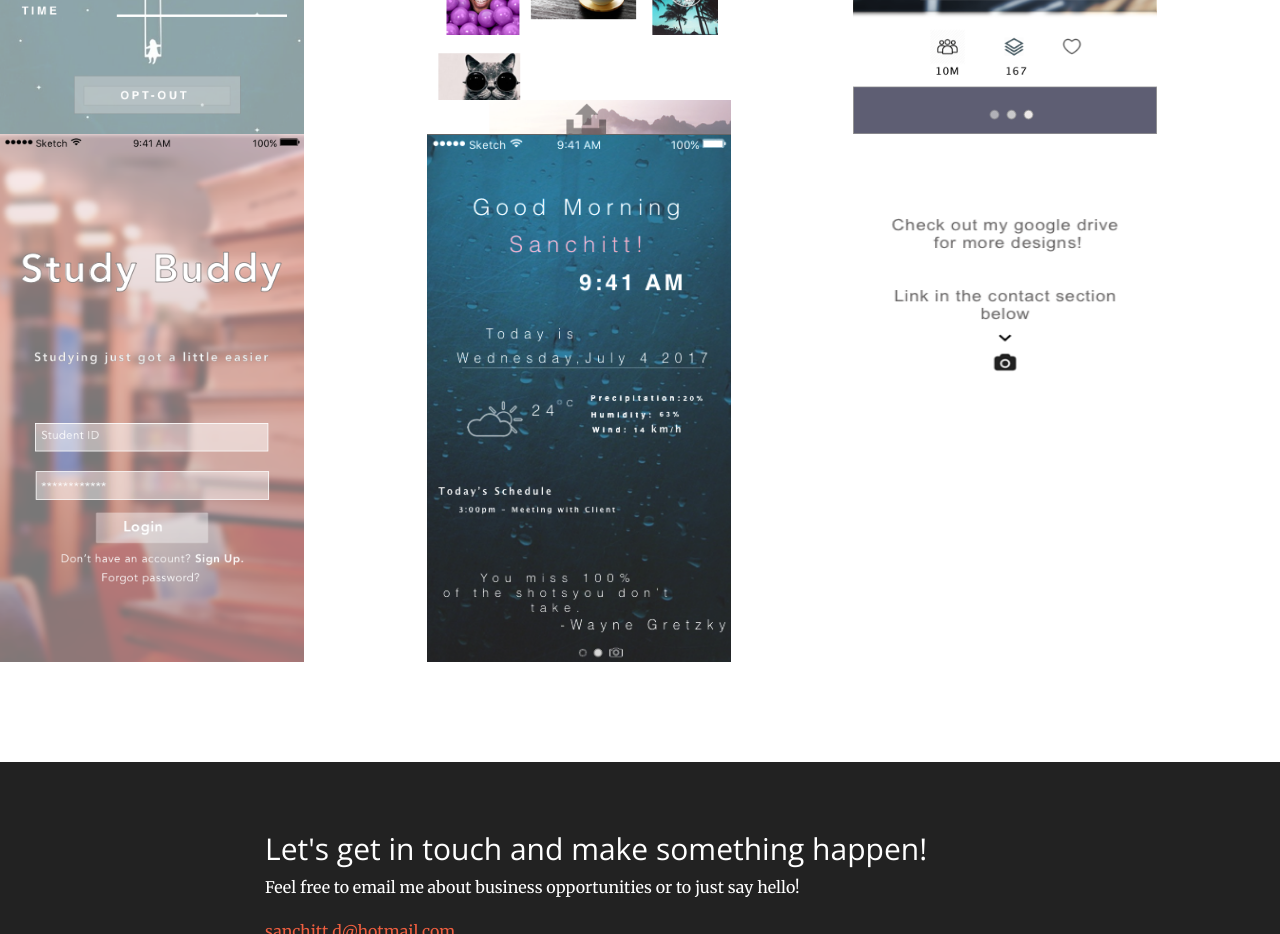
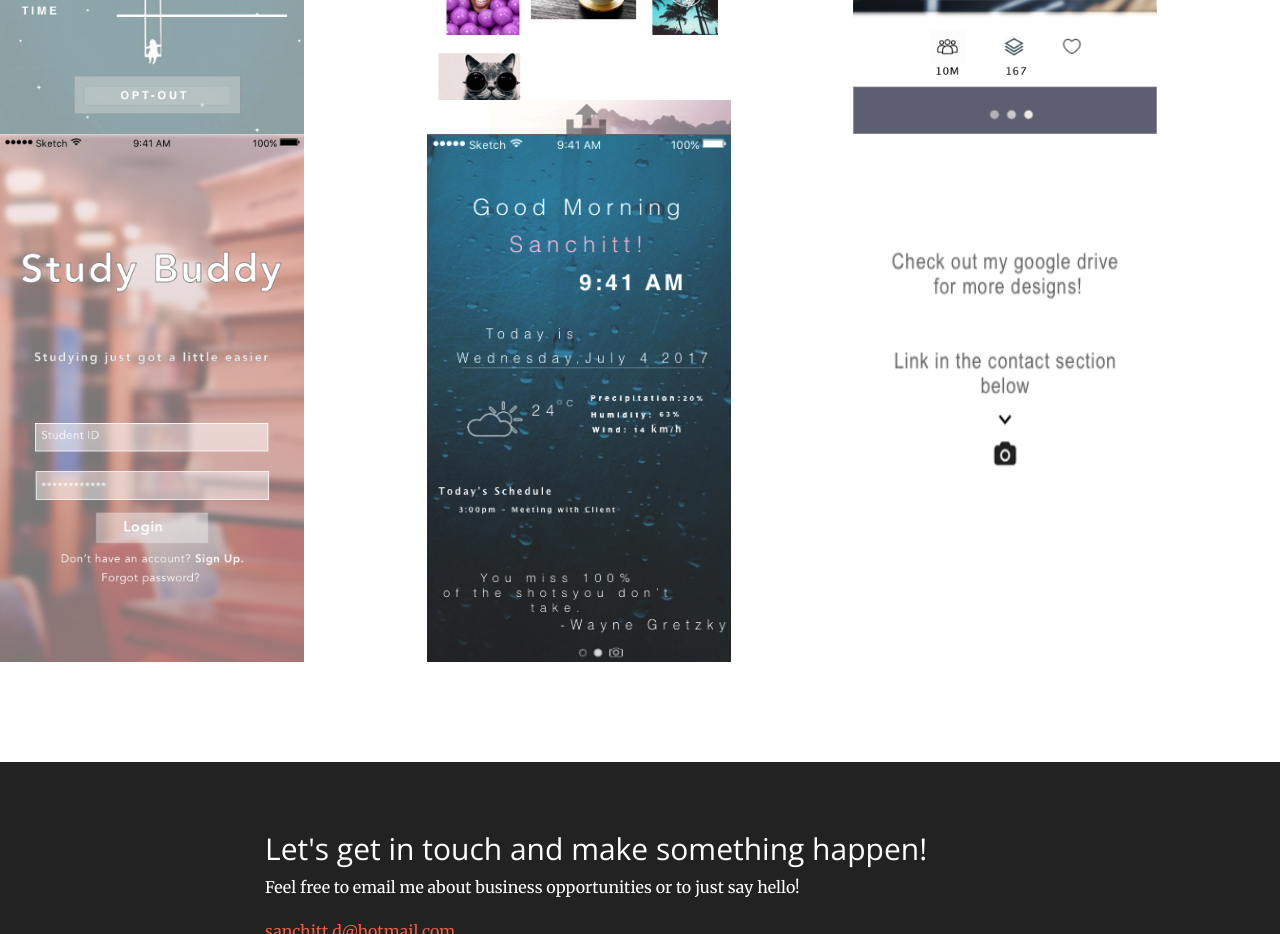
Before and after one commit to sanchittd/mywebsite, a website: page index.html in a window 1280 px wide. Shown: the part 2640-3574 px from the top of the page. Drawn offline with nearby package versions, Linux system fonts and the light colour scheme.

Commit message:
update
checking google drive

```diff
--- a/index.html
+++ b/index.html
@@ -236,7 +236,7 @@
                 </div>
                 <div class="col-lg-4 col-sm-6">
                     <a href="img/portfolio/fullsize/five.png" class="portfolio-box">
-                        <img src="img/portfolio/thumbnails/five.png" class="img-responsive" alt="" style="width:304px;height:300px;">
+                        <img src="img/portfolio/thumbnails/five.png" class="img-responsive" alt="" style="width:304px;height:420px;">
                     </a>
 
             </div>
```
